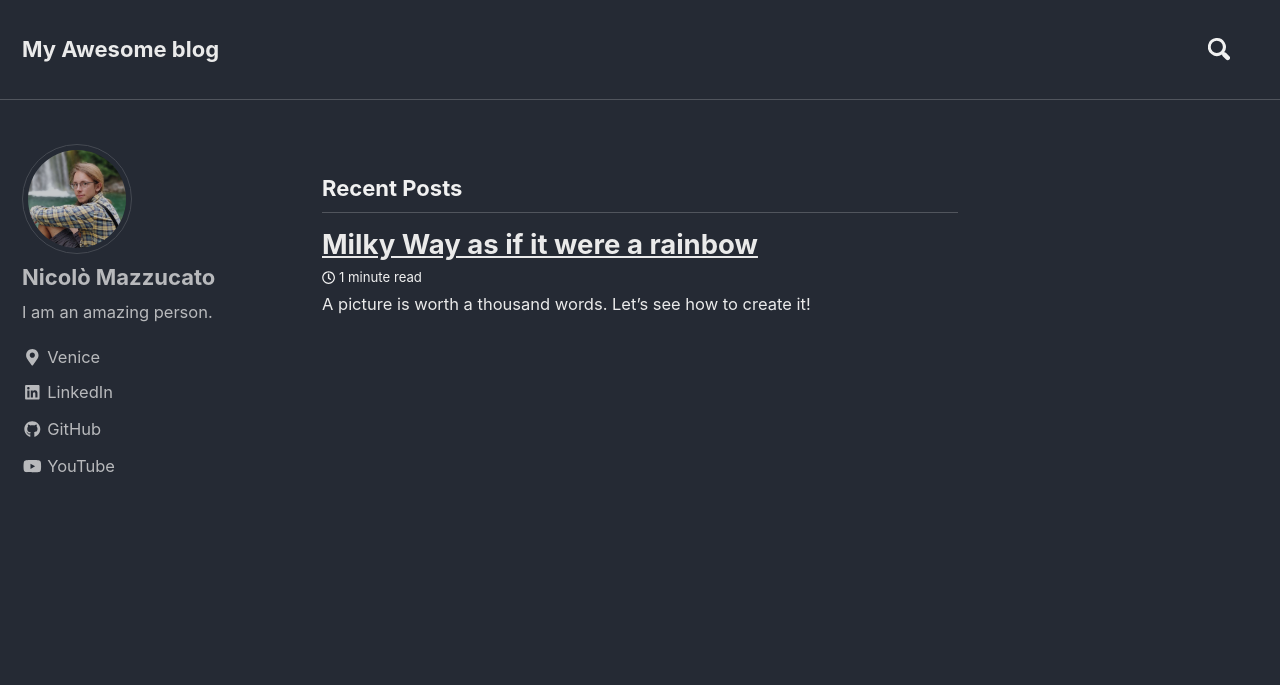
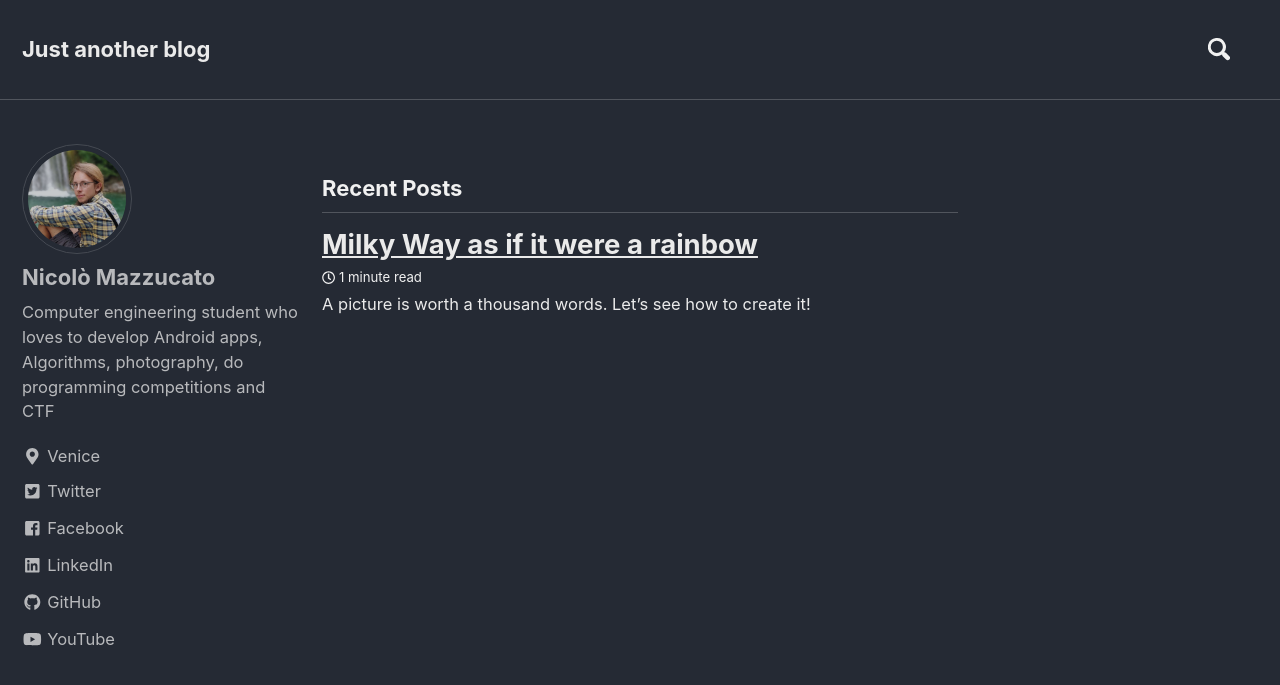
Before and after one commit to nicomazz/MyBlog, a Jekyll site: the page built from index.html, in a window 1280 px wide and 900 px high. Shown: the top 685 px of the window. Built offline with Jekyll 4.4.1, drawn with Linux system fonts in a browser that asks for light colours; nearby versions of some CDN libraries; the list of posts is cut into pages by our own code.

Commit message:
Description added

```diff
--- a/_config.yml
+++ b/_config.yml
@@ -16,18 +16,18 @@ minimal_mistakes_skin    : "dark" # "default" # "air", "aqua", "contrast", "dark
 
 # Site Settings
 locale                   : "en-US"
-title                    : "My Awesome blog"
+title                    : "Just another blog"
 title_separator          : "-"
 name                     : "Nicolò Mazzucato"
 description              : "An amazing website."
 url                      : "https://nicomazz.github.io"
 baseurl                  : "/MyBlog"
 repository               : "nicomazz/MyBlog" # GitHub username/repo-name e.g. "mmistakes/minimal-mistakes"
-teaser                   : "/assets/gif/loading.gif" # path of fallback teaser image, e.g. "/assets/images/500x300.png"
+teaser                   :  # path of fallback teaser image, e.g. "/assets/images/500x300.png"
 breadcrumbs              : true # true, false (default)
 words_per_minute         : 200
 comments:
-  provider               : "facebook" # false (default), "disqus", "discourse", "facebook", "google-plus", "staticman", "staticman_v2" "custom"
+  provider               : # "facebook" # false (default), "disqus", "discourse", "facebook", "google-plus", "staticman", "staticman_v2" "custom"
   disqus:
     shortname            : # https://help.disqus.com/customer/portal/articles/466208-what-s-a-shortname-
   discourse:
@@ -102,7 +102,7 @@ analytics:
 author:
   name             : "Nicolò Mazzucato"
   avatar           : "/assets/images/profilo.jpg"
-  bio              : "I am an amazing person."
+  bio              : "Computer engineering student who loves to develop Android apps, Algorithms, photography, do programming competitions and CTF"
   location         : "Venice"
   email            :
   uri              :
@@ -111,7 +111,7 @@ author:
   codepen          :
   dribbble         :
   flickr           :
-  facebook         :
+  facebook         : nicomazz
   foursquare       :
   github           : nicomazz
   gitlab           :
@@ -125,7 +125,7 @@ author:
   stackoverflow    : # "123456/username" (the last part of your profile url, e.g. https://stackoverflow.com/users/123456/username)
   steam            : # "steamId" (the last part of your profile url, e.g. https://steamcommunity.com/id/steamId/)
   tumblr           :
-  twitter          :
+  twitter          : nicomazz
   vine             :
   weibo            :
   xing             :
```
